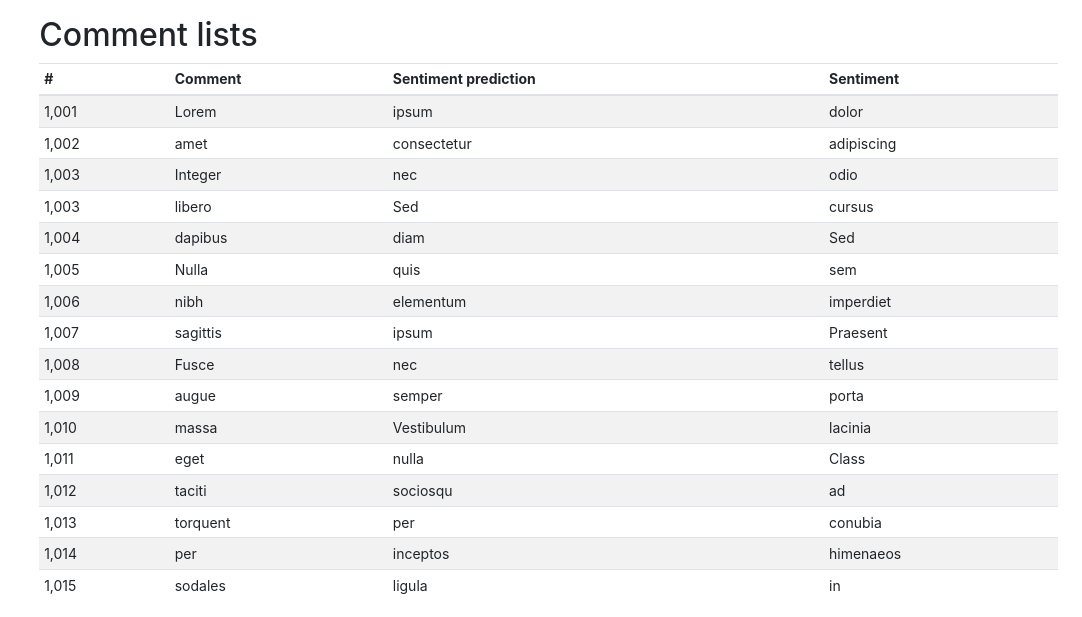
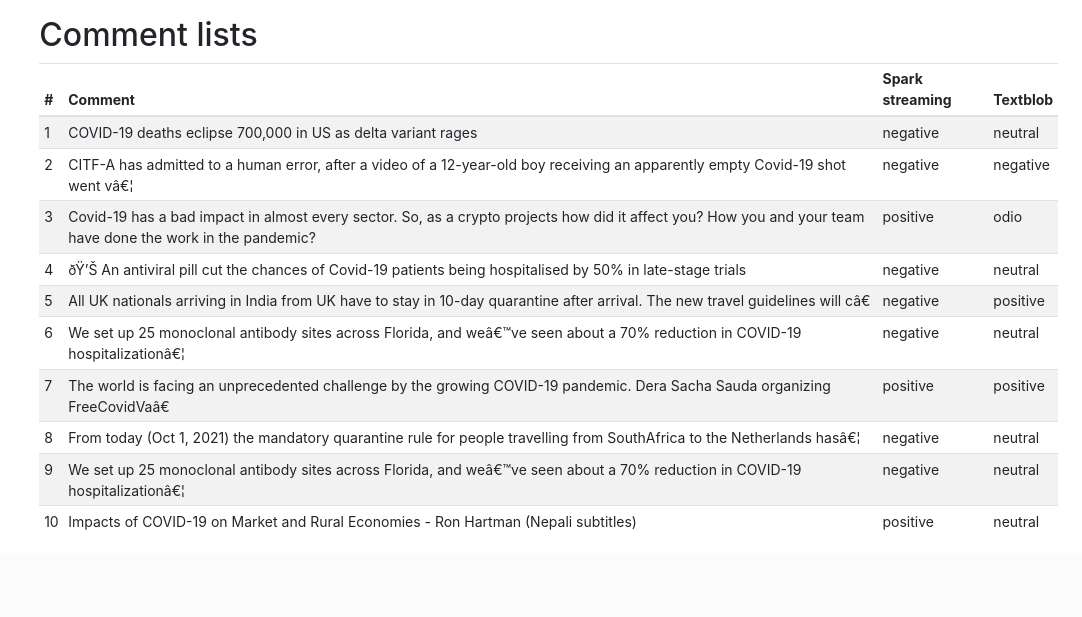
Before and after one commit to tai-vu-hcmuit/IT2034.CH1502.BigData.Dashboard, a Symfony app: template templates/base.html.twig in a window 1280 px wide. Shown: the part 1304-1921 px from the top of the page, without its empty margins (198-1280 px from the left). After the commit the page ends 1834 px from the top, so only its background shows below. Run offline with Twig, Linux system fonts and the light colour scheme; the template is opened without the code that fills it, so the values that code supplies are empty; some libraries are stand-ins or nearby versions.

Commit message:
Add comment list

```diff
--- a/templates/base.html.twig
+++ b/templates/base.html.twig
@@ -145,106 +145,70 @@
                     <tr>
                         <th>#</th>
                         <th>Comment</th>
-                        <th>Sentiment prediction</th>
-                        <th>Sentiment</th>
+                        <th>Spark streaming</th>
+                        <th>Textblob</th>
                     </tr>
                     </thead>
                     <tbody>
                     <tr>
-                        <td>1,001</td>
-                        <td>Lorem</td>
-                        <td>ipsum</td>
-                        <td>dolor</td>
+                        <td>1</td>
+                        <td>COVID-19 deaths eclipse 700,000 in US as delta variant rages</td>
+                        <td>negative</td>
+                        <td>neutral</td>
                     </tr>
                     <tr>
-                        <td>1,002</td>
-                        <td>amet</td>
-                        <td>consectetur</td>
-                        <td>adipiscing</td>
+                        <td>2</td>
+                        <td>CITF-A has admitted to a human error, after a video of a 12-year-old boy receiving an apparently empty Covid-19 shot went vâ€¦</td>
+                        <td>negative</td>
+                        <td>negative</td>
                     </tr>
                     <tr>
-                        <td>1,003</td>
-                        <td>Integer</td>
-                        <td>nec</td>
+                        <td>3</td>
+                        <td>Covid-19 has a bad impact in almost every sector. So, as a crypto projects how did it affect you? How you and your team have done the work in the pandemic?</td>
+                        <td>positive</td>
                         <td>odio</td>
                     </tr>
                     <tr>
-                        <td>1,003</td>
-                        <td>libero</td>
-                        <td>Sed</td>
-                        <td>cursus</td>
+                        <td>4</td>
+                        <td>ðŸ’Š  An antiviral pill cut the chances of Covid-19 patients being hospitalised by 50% in late-stage trials</td>
+                        <td>negative</td>
+                        <td>neutral</td>
                     </tr>
                     <tr>
-                        <td>1,004</td>
-                        <td>dapibus</td>
-                        <td>diam</td>
-                        <td>Sed</td>
+                        <td>5</td>
+                        <td>All UK nationals arriving in India from UK have to stay in 10-day quarantine after arrival. The new travel guidelines will câ€</td>
+                        <td>negative</td>
+                        <td>positive</td>
                     </tr>
                     <tr>
-                        <td>1,005</td>
-                        <td>Nulla</td>
-                        <td>quis</td>
-                        <td>sem</td>
+                        <td>6</td>
+                        <td>We set up 25 monoclonal antibody sites across Florida, and weâ€™ve seen about a 70% reduction in COVID-19 hospitalizationâ€¦</td>
+                        <td>negative</td>
+                        <td>neutral</td>
                     </tr>
                     <tr>
-                        <td>1,006</td>
-                        <td>nibh</td>
-                        <td>elementum</td>
-                        <td>imperdiet</td>
+                        <td>7</td>
+                        <td>The world is facing an unprecedented challenge by the growing COVID-19 pandemic. Dera Sacha Sauda organizing FreeCovidVaâ€</td>
+                        <td>positive</td>
+                        <td>positive</td>
                     </tr>
                     <tr>
-                        <td>1,007</td>
-                        <td>sagittis</td>
-                        <td>ipsum</td>
-                        <td>Praesent</td>
+                        <td>8</td>
+                        <td>From today (Oct 1, 2021) the mandatory quarantine rule for people travelling from SouthAfrica to the Netherlands hasâ€¦</td>
+                        <td>negative</td>
+                        <td>neutral</td>
                     </tr>
                     <tr>
-                        <td>1,008</td>
-                        <td>Fusce</td>
-                        <td>nec</td>
-                        <td>tellus</td>
+                        <td>9</td>
+                        <td>We set up 25 monoclonal antibody sites across Florida, and weâ€™ve seen about a 70% reduction in COVID-19 hospitalizationâ€¦</td>
+                        <td>negative</td>
+                        <td>neutral</td>
                     </tr>
                     <tr>
-                        <td>1,009</td>
-                        <td>augue</td>
-                        <td>semper</td>
-                        <td>porta</td>
-                    </tr>
-                    <tr>
-                        <td>1,010</td>
-                        <td>massa</td>
-                        <td>Vestibulum</td>
-                        <td>lacinia</td>
-                    </tr>
-                    <tr>
-                        <td>1,011</td>
-                        <td>eget</td>
-                        <td>nulla</td>
-                        <td>Class</td>
-                    </tr>
-                    <tr>
-                        <td>1,012</td>
-                        <td>taciti</td>
-                        <td>sociosqu</td>
-                        <td>ad</td>
-                    </tr>
-                    <tr>
-                        <td>1,013</td>
-                        <td>torquent</td>
-                        <td>per</td>
-                        <td>conubia</td>
-                    </tr>
-                    <tr>
-                        <td>1,014</td>
-                        <td>per</td>
-                        <td>inceptos</td>
-                        <td>himenaeos</td>
-                    </tr>
-                    <tr>
-                        <td>1,015</td>
-                        <td>sodales</td>
-                        <td>ligula</td>
-                        <td>in</td>
+                        <td>10</td>
+                        <td>Impacts of COVID-19 on Market and Rural Economies - Ron Hartman (Nepali subtitles)</td>
+                        <td>positive</td>
+                        <td>neutral</td>
                     </tr>
                     </tbody>
                 </table>
```
